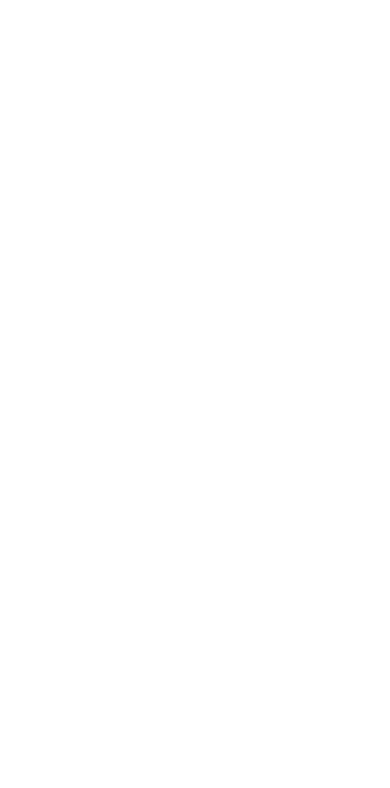
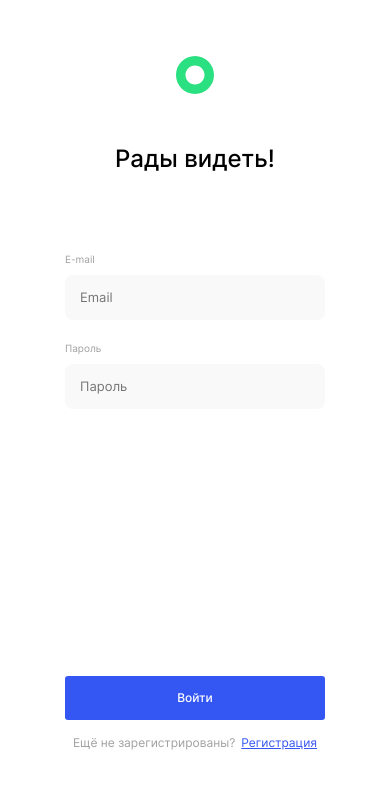
Before and after one commit to Olpom/movies-explorer-frontend, a React app: page /signin in a window 390 px wide. Before the commit this address had no page. Built offline with nearby package versions, Linux system fonts and the light colour scheme.

Commit message:
feat: login

```diff
--- a/src/components/App/App.js
+++ b/src/components/App/App.js
@@ -2,8 +2,8 @@ import React, { useState } from 'react';
 import './App.css';
 import { Routes, Route } from 'react-router-dom';
 import Register from '../Register/Register';
+import Login from '../Login/Login';
 /*
-import Login from '../Login/Login';
 import Main from '../Main/Main';
 import Movies from '../Movies/Movies';
 import SavedMovies from '../SavedMovies/SavedMovies';
@@ -21,6 +21,7 @@ function App() {
     <div className='app'>
       <Routes>
         <Route path='/signup' element={<Register />} />
+        <Route path='/signin' element={<Login />} />
       </Routes>
     </div>
   )
@@ -28,7 +29,7 @@ function App() {
 
 export default App;
 
-/*         <Route path='/signin' element={<Login />} />
+/*
         <Route path='/' element={<Main loggedIn={loggedIn} />} />
         <Route path='/movies' element={<Movies loggedIn={loggedIn} />} />
         <Route path='/saved-movies' element={<SavedMovies loggedIn={loggedIn} />} />
--- a/src/components/Login/Login.js
+++ b/src/components/Login/Login.js
@@ -0,0 +1,18 @@
+import React from 'react';
+import './Login.css';
+import SignForm from '../SignForm/SignForm';
+
+function Login() {
+    return (
+        <SignForm
+            isRegister={false}
+            title="Рады видеть!"
+            buttonText="Войти"
+            spanText="Ещё не зарегистрированы?"
+            linkText="Регистрация"
+            linkPath="/signup"
+        />
+    );
+}
+
+export default Login;
--- a/src/components/Register/Register.js
+++ b/src/components/Register/Register.js
@@ -5,6 +5,7 @@ import SignForm from '../SignForm/SignForm';
 function Register() {
     return (
         <SignForm
+            isRegister={true}
             title="Добро пожаловать!"
             buttonText="Зарегистрироваться"
             spanText="Уже зарегистрированы?"
--- a/src/components/SignForm/SignForm.css
+++ b/src/components/SignForm/SignForm.css
@@ -113,15 +113,25 @@
 }
 
 .form__submit-button {
-    padding: 14px 125px;
-    margin: 69px 0 0;
+    padding: 15px 0;
+    margin: 0 auto;
+    min-width: 396px;
     color: #fff;
     font-weight: 500;
     font-size: 14px;
+    line-height: 14px;
     background-color: #3456F3;
     border-radius: 3px;
     border: none;
     cursor: pointer;
+}
+
+.form__submit_register .form__submit-button {
+    margin-top: 69px;
+}
+
+.form__submit_login .form__submit-button {
+    margin-top: 158px;
 }
 
 .form__submit-button:hover {
@@ -153,7 +163,7 @@
 
 @media screen and (max-width: 768px) {
     .form {
-        margin: 232px auto 0;
+        margin: 232px auto;
     }
 }
 
@@ -178,9 +188,17 @@
     }
 
     .form__submit-button {
+        margin-top: 0;
+        min-width: 260px;
+        font-size: 12px;
+    }
+
+    .form__submit_register .form__submit-button {
         margin-top: 157px;
-        padding: 15px 67px;
-        font-size: 12px;
+    }
+
+    .form__submit_login .form__submit-button {
+        margin-top: 245px;
     }
 
     .form__subtitle, .form__link {
--- a/src/components/SignForm/SignForm.js
+++ b/src/components/SignForm/SignForm.js
@@ -1,11 +1,11 @@
-import React, { useState } from 'react';
+import React, { useState, Fragment } from 'react';
 import './SignForm.css';
 import { Link } from 'react-router-dom';
 import logo from '../../images/header-logo.svg';
 import { validateInput, validateEmail, validatePassword } from '../../utils/Validation';
 
 function SignForm(props) {
-    const { title, buttonText, spanText, linkText, linkPath, onSubmit } = props;
+    const { isRegister, title, buttonText, spanText, linkText, linkPath, onSubmit } = props;
 
     const [name, setName] = useState('');
     const [email, setEmail] = useState('');
@@ -15,7 +15,7 @@ function SignForm(props) {
     const [nameError, setNameError] = useState('');
     const [emailError, setEmailError] = useState('');
     const [passwordError, setPasswordError] = useState('');
-    const disabled = !name || nameError ||!email || emailError || !password || passwordError;
+    const disabled = !name || nameError || !email || emailError || !password || passwordError;
 
     function handleName(evt) {
         const { value } = evt.target;
@@ -53,6 +53,8 @@ function SignForm(props) {
             </div>
             <div className="form__container">
                 <fieldset className="form__inputs">
+                    {isRegister &&
+                        <Fragment>
                             <label className="form__label">
                                 <p className="form__text">Имя</p>
                                 <input
@@ -66,6 +68,8 @@ function SignForm(props) {
                                     onChange={handleName} />
                             </label>
                             <span className={`input__error name-error ${nameError && 'input__error_active'}`}>{nameError}</span>
+                        </Fragment>
+                    }
                     <label className="form__label">
                         <p className="form__text">E-mail</p>
                         <input
@@ -96,7 +100,7 @@ function SignForm(props) {
                     <span className={`input__error password-error ${passwordError && 'input__error_active'}`}>{passwordError}</span>
                 </fieldset>
 
-                <div className="form__submit">
+                <div className={`form__submit ${isRegister ? 'form__submit_register' : 'form__submit_login'}`}>
                     <button
                         className={`form__submit-button ${disabled ? 'popup__submit-button_disabled' : ''}`}
                         type="submit"
```
Lines whose indentation alone changed are shown as unchanged.
